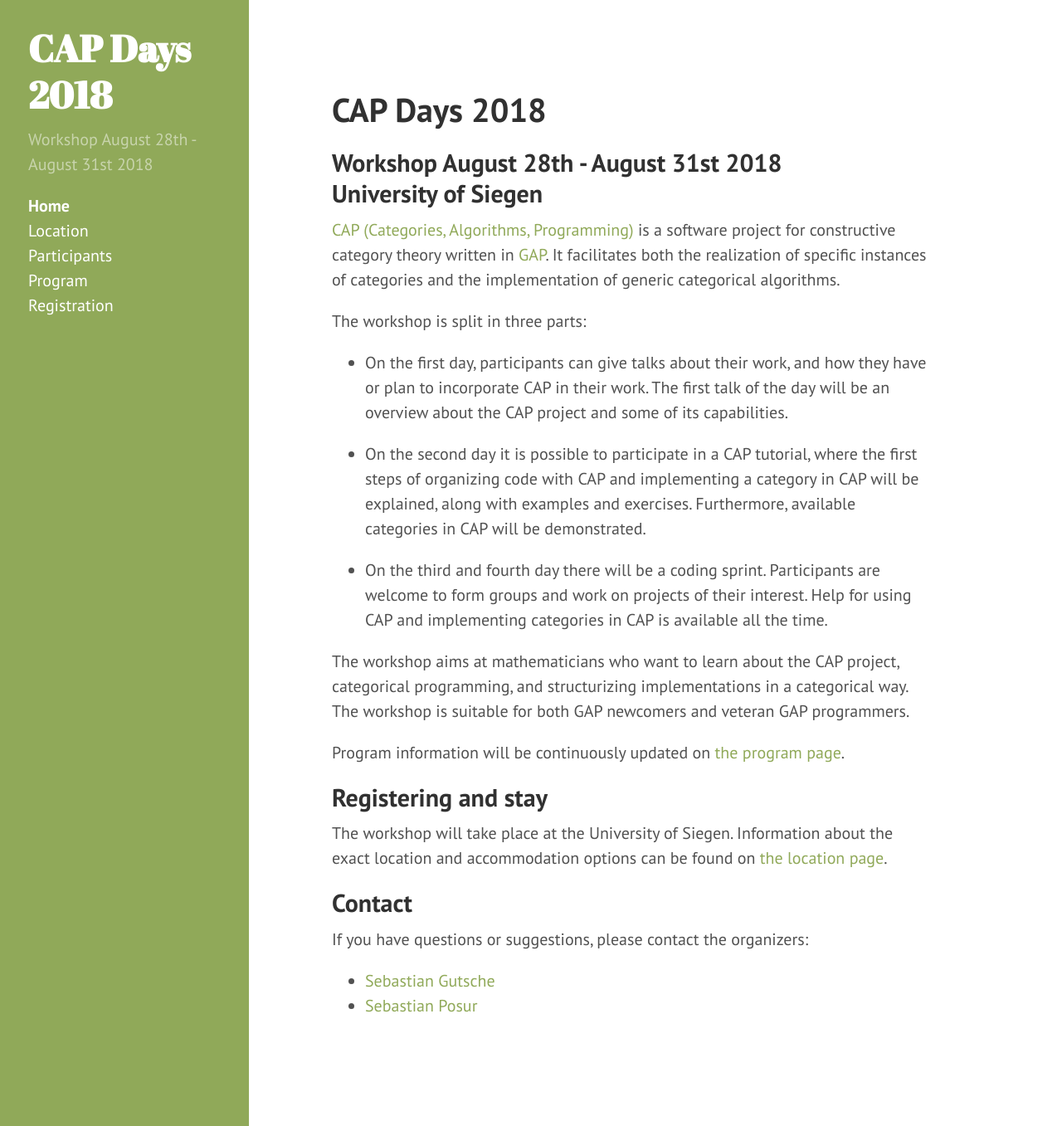
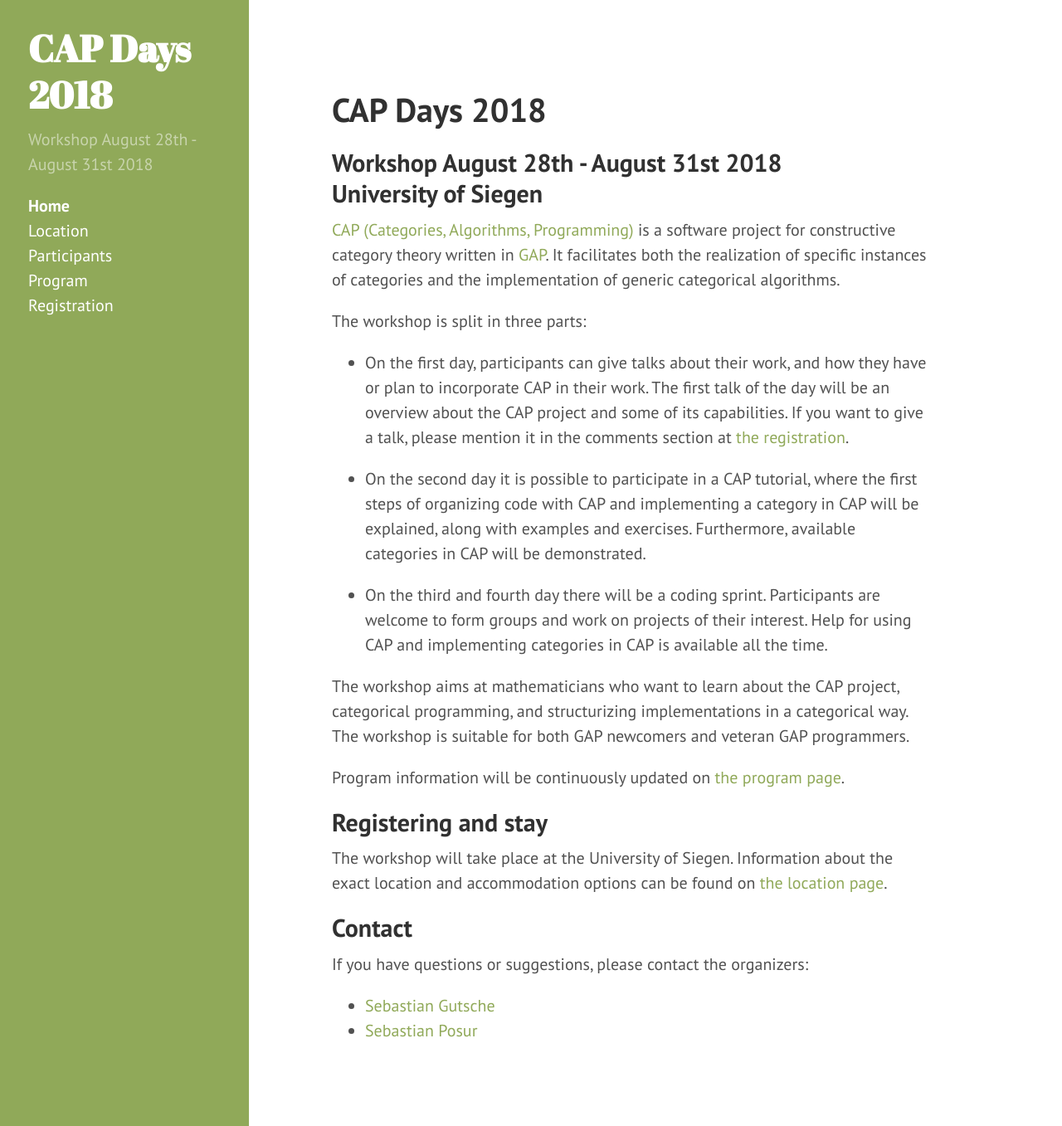
Before and after one commit to homalg-project/capdays-2018, a Jekyll site: the page built from index.md, in a window 1280 px wide and 1357 px high. Shown: the whole window at 83% size. Built offline with Jekyll 4.4.1, drawn with Linux system fonts in a browser that asks for light colours.

Commit message:
Added call for talks.

```diff
--- a/index.md
+++ b/index.md
@@ -15,7 +15,8 @@
 
 * On the first day, participants can give talks about their work, and how they have or plan to
   incorporate CAP in their work. The first talk of the day will be an overview about the CAP project
-  and some of its capabilities.
+  and some of its capabilities. If you want to give a talk, please mention it in the comments section
+  at [the registration]({{ site.baseurl }}/registration).
 
 * On the second day it is possible to participate in a CAP tutorial, where the first steps
   of organizing code with CAP and implementing a category in CAP will be explained, along
--- a/registration.html
+++ b/registration.html
@@ -95,8 +95,7 @@
     <label for="presentation">Comments</label>
   </div>
   <div class="form-field-description">
-    Here you any comments, questions or wishes
-    regarding the workshop.
+    Comments and questions regarding the workshop. If you want to give a talk, please mention it here.
   </div>
   <textarea name="comments" rows="10" cols="60"></textarea>
 </div>
```
